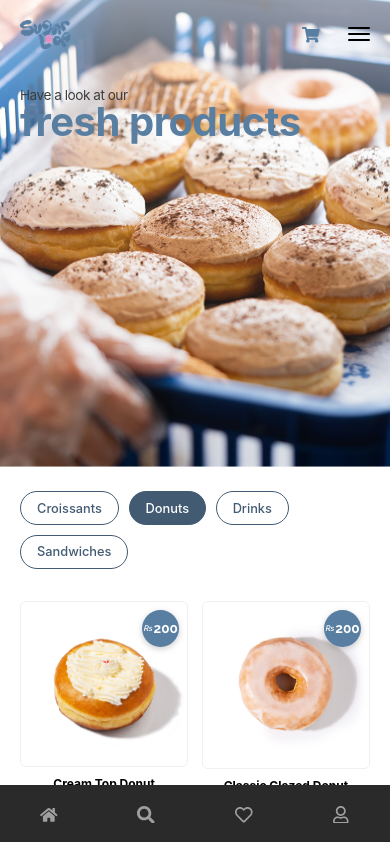
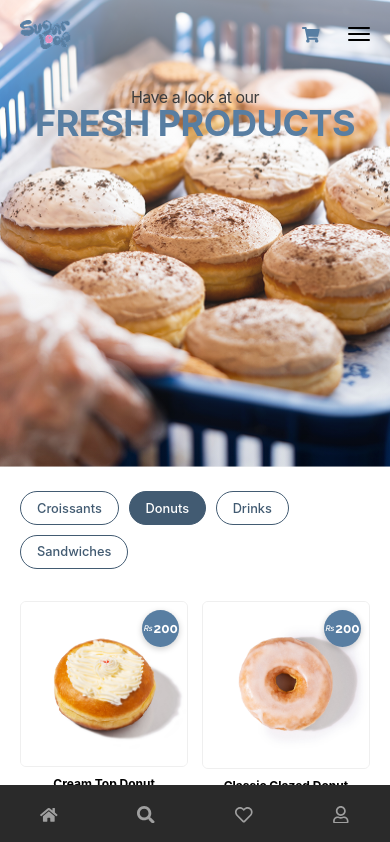
Before and after one commit to bilal499-droid1/sugarloop-frontend, a React (Vite) app: page /products in a window 390 px wide. Shown: the top 842 px of the page. Built offline with nearby package versions, Linux system fonts and the light colour scheme; a web font is replaced by a local one.

Commit message:
Center and uppercase products hero heading on mobile to match Figma
Mobile heading was left-aligned lowercase; desktop layout is unchanged.

```diff
--- a/src/components/products/ProductsHero.jsx
+++ b/src/components/products/ProductsHero.jsx
@@ -37,11 +37,11 @@ export default function ProductsHero({ categories, activeCategory, onSelectCateg
         <ShopNav />
 
         <div className="relative z-[2] mt-10 px-5 lg:mt-[clamp(2rem,6vw,5rem)] lg:px-[clamp(2rem,5vw,5.5rem)]">
-          <h1 className="m-0 mb-3 font-display font-medium text-[#3d3d3d] tracking-[-0.03em] flex flex-col leading-[1]">
-            <span className="text-[0.85rem] font-normal lg:text-[clamp(2.5rem,4.5vw,4.0625rem)]">
+          <h1 className="m-0 mb-3 font-display font-medium text-[#3d3d3d] tracking-[-0.03em] flex flex-col leading-[1] text-center lg:text-left">
+            <span className="text-[1rem] font-normal lg:text-[clamp(2.5rem,4.5vw,4.0625rem)]">
               Have a look at our
             </span>
-            <span className="text-[2.5rem] font-bold text-accent lg:text-[clamp(2.5rem,4.5vw,4.0625rem)]">
+            <span className="text-[2.25rem] font-bold uppercase text-accent lg:text-[clamp(2.5rem,4.5vw,4.0625rem)] lg:normal-case">
               fresh products
             </span>
           </h1>
```
